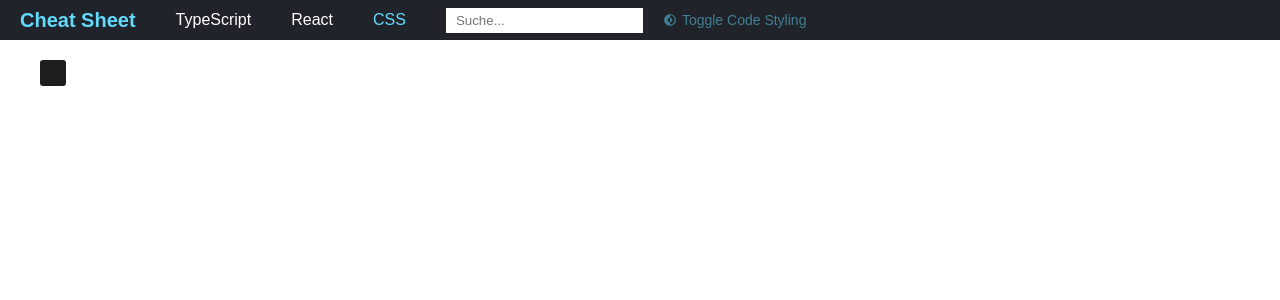
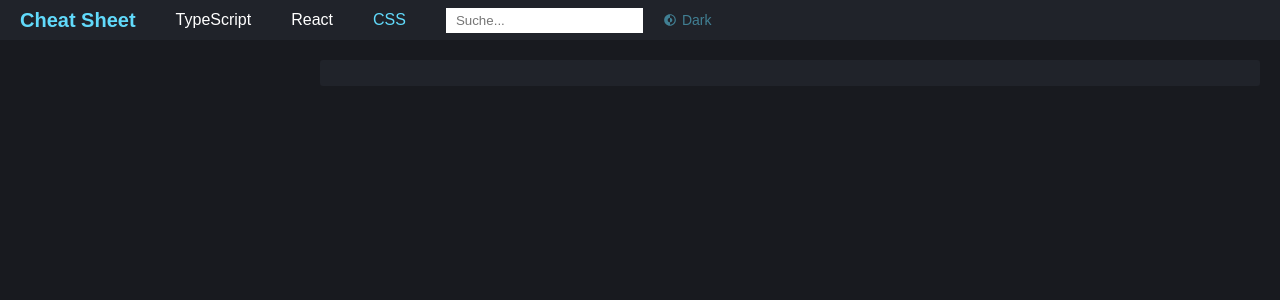
Before and after one commit to mas-se-we1/web-cheat-sheet, a React (Create React App) app: page /css in a window 1280 px wide. Shown: the top 300 px of the page. Built offline with nearby package versions, Linux system fonts and the light colour scheme.

Commit message:
Implement themes

```diff
--- a/src/App.tsx
+++ b/src/App.tsx
@@ -1,45 +1,65 @@
 import { useState } from 'react'
 import { Redirect, Route, Switch } from 'react-router'
+import { createGlobalStyle } from 'styled-components'
 import { AppBar } from './components/AppBar'
 import { SnippetContainer } from './components/SnippetContainer'
 import { cssSnippets } from './data/cssSnippets'
 import { reactSnippets } from './data/reactSnippets'
 import { tsSnippets } from './data/tsSnippets'
 import { useStoredState } from './hooks/useStoredState'
-import { CodeStyle } from './models/CodeStyle'
+import { Theme } from './models/CodeStyle'
 
 export const App = () => {
 	const [query, setQuery] = useState('')
-	const [style, setStyle] = useStoredState<CodeStyle>('codeStyle', 'dark')
+	const [theme, setTheme] = useStoredState<Theme>('wcs.theme', 'dark')
 
-	const toggleStyle = () => {
-		const newStyle = style === 'dark' ? 'light' : 'dark'
-		setStyle(newStyle)
+	const toggleTheme = () => {
+		const newStyle = theme === 'dark' ? 'light' : 'dark'
+		setTheme(newStyle)
 	}
 
 	return (
 		<>
-			<AppBar query={query} setQuery={setQuery} toggleStyle={toggleStyle} />
+			{theme === 'dark' && <DarkOverride />}
+			<AppBar
+				query={query}
+				setQuery={setQuery}
+				theme={theme}
+				toggleTheme={toggleTheme}
+			/>
+			<main>
 				<Switch>
 					<Route exact path="/typescript">
-					<SnippetContainer snippets={tsSnippets} query={query} style={style} />
+						<SnippetContainer
+							snippets={tsSnippets}
+							query={query}
+							theme={theme}
+						/>
 					</Route>
 					<Route exact path="/react">
 						<SnippetContainer
 							snippets={reactSnippets}
 							query={query}
-						style={style}
+							theme={theme}
 						/>
 					</Route>
 					<Route exact path="/css">
 						<SnippetContainer
 							snippets={cssSnippets}
 							query={query}
-						style={style}
+							theme={theme}
 						/>
 					</Route>
 					<Redirect to="react" />
 				</Switch>
+			</main>
 		</>
 	)
 }
+
+const DarkOverride = createGlobalStyle`
+	main {
+		background: #181a1f;
+		color: #d8dbe1;
+}
+`
--- a/src/components/AppBar.tsx
+++ b/src/components/AppBar.tsx
@@ -1,14 +1,16 @@
 import { NavLink } from 'react-router-dom'
 import styled from 'styled-components/macro'
 import { CgDarkMode } from 'react-icons/cg'
+import { Theme } from '../models/CodeStyle'
 
 interface Props {
 	query: string
 	setQuery: (query: string) => void
-	toggleStyle: () => void
+	theme: Theme
+	toggleTheme: () => void
 }
 
-export const AppBar = ({ query, setQuery, toggleStyle }: Props) => (
+export const AppBar = ({ query, setQuery, theme, toggleTheme }: Props) => (
 	<Bar>
 		<Title>Cheat Sheet</Title>
 		<NLink exact to="/typescript" activeStyle={activeStyle}>
@@ -26,9 +28,9 @@ export const AppBar = ({ query, setQuery, toggleStyle }: Props) => (
 			type="search"
 			placeholder="Suche..."
 		/>
-		<Toggle onClick={toggleStyle}>
+		<Toggle onClick={toggleTheme}>
 			<CgDarkMode />
-			<div>Toggle Code Styling</div>
+			<div>{theme === 'dark' ? 'Dark' : 'Light'}</div>
 		</Toggle>
 	</Bar>
 )
--- a/src/components/Snippet.tsx
+++ b/src/components/Snippet.tsx
@@ -3,16 +3,26 @@ import styled from 'styled-components/macro'
 import { Prism as SyntaxHighlighter } from 'react-syntax-highlighter'
 import { vscDarkPlus as darkStyle } from 'react-syntax-highlighter/dist/esm/styles/prism'
 import { prism as lightStyle } from 'react-syntax-highlighter/dist/esm/styles/prism'
-import { CodeStyle } from '../models/CodeStyle'
+import { Theme } from '../models/CodeStyle'
 
 interface Props {
 	title: string
 	text?: string
-	style: CodeStyle
+	theme: Theme
 	children: ReactNode
 }
 
-export const Snippet = ({ title, text, style, children }: Props) => (
+export const Snippet = ({ title, text, theme, children }: Props) => {
+	const customStyle: any = {
+		margin: 0,
+		borderRadius: 3,
+		fontSize: 13
+	}
+	if (theme === 'dark') {
+		customStyle.background = '#20232a'
+	}
+
+	return (
 		<>
 			<Title>
 				{title}
@@ -20,20 +30,21 @@ export const Snippet = ({ title, text, style, children }: Props) => (
 			</Title>
 			<SyntaxHighlighter
 				language="jsx"
-			customStyle={{ margin: 0, borderRadius: 3, fontSize: 13 }}
-			style={style === 'dark' ? darkStyle : lightStyle}
+				customStyle={customStyle}
+				style={theme === 'dark' ? darkStyle : lightStyle}
 			>
 				{children}
 			</SyntaxHighlighter>
 		</>
 	)
+}
 
 const Title = styled.div`
-	font-size: 20px;
-	max-width: 280px;
+	margin-top: 3px;
+	font-size: 18px;
 `
 
 const Text = styled.div`
-	font-size: 16px;
+	font-size: 15px;
 	opacity: 0.7;
 `
--- a/src/components/SnippetContainer.tsx
+++ b/src/components/SnippetContainer.tsx
@@ -1,5 +1,5 @@
 import styled from 'styled-components/macro'
-import { CodeStyle } from '../models/CodeStyle'
+import { Theme } from '../models/CodeStyle'
 import { Snippet } from './Snippet'
 
 interface Props {
@@ -9,10 +9,10 @@ interface Props {
 		text: string
 		code: string
 	}>
-	style: CodeStyle
+	theme: Theme
 }
 
-export const SnippetContainer = ({ query, snippets, style }: Props) => {
+export const SnippetContainer = ({ query, snippets, theme }: Props) => {
 	let filteredSnippets = snippets
 	if (query) {
 		const lowQuery = query.toLowerCase()
@@ -28,7 +28,7 @@ export const SnippetContainer = ({ query, snippets, style }: Props) => {
 		<Container>
 			{filteredSnippets.length > 0 ? (
 				filteredSnippets.map(s => (
-					<Snippet key={s.title} title={s.title} text={s.text} style={style}>
+					<Snippet key={s.title} title={s.title} text={s.text} theme={theme}>
 						{s.code}
 					</Snippet>
 				))
@@ -45,7 +45,7 @@ const Container = styled.div`
 	column-gap: 20px;
 	row-gap: 10px;
 	margin: 20px;
-	@media (min-width: 960px) {
-		grid-template-columns: auto auto;
+	@media (min-width: 850px) {
+		grid-template-columns: minmax(auto, 280px) 1fr;
 	}
 `
--- a/src/index.tsx
+++ b/src/index.tsx
@@ -5,7 +5,15 @@ import { createGlobalStyle } from 'styled-components'
 import { App } from './App'
 
 const Style = createGlobalStyle`
+	html, #root, main {
+		height: 100%;
+		flex: 1;
+		display: flex;
+		flex-direction: column;
+	}
+
   body {
+		flex: 1;
     font-family: Arial, Helvetica, sans-serif;
 		margin: 0;
   }
--- a/src/models/CodeStyle.ts
+++ b/src/models/CodeStyle.ts
@@ -1 +1 @@
-export type CodeStyle = 'dark' | 'light'
+export type Theme = 'dark' | 'light'
```
Lines whose indentation alone changed are shown as unchanged.
